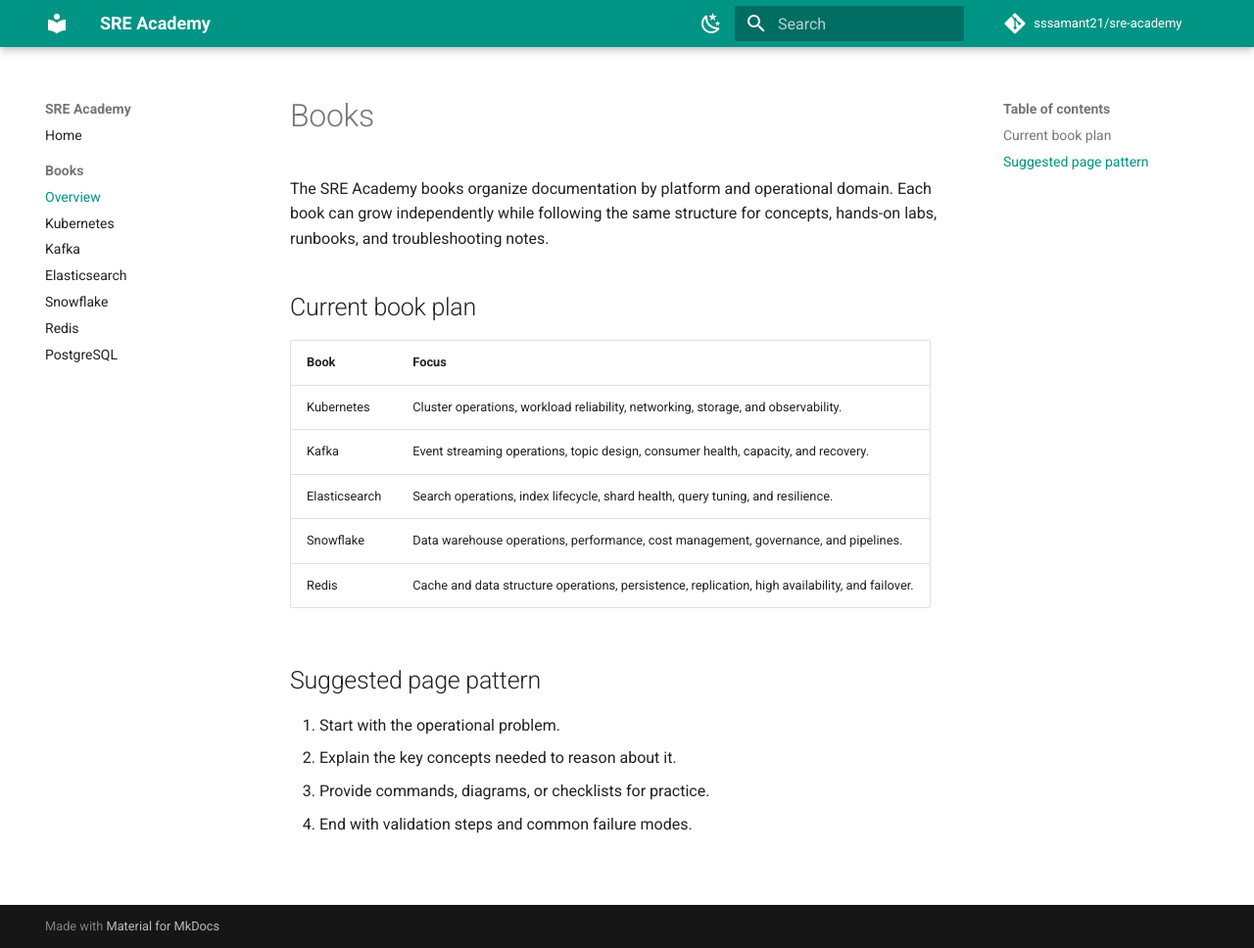
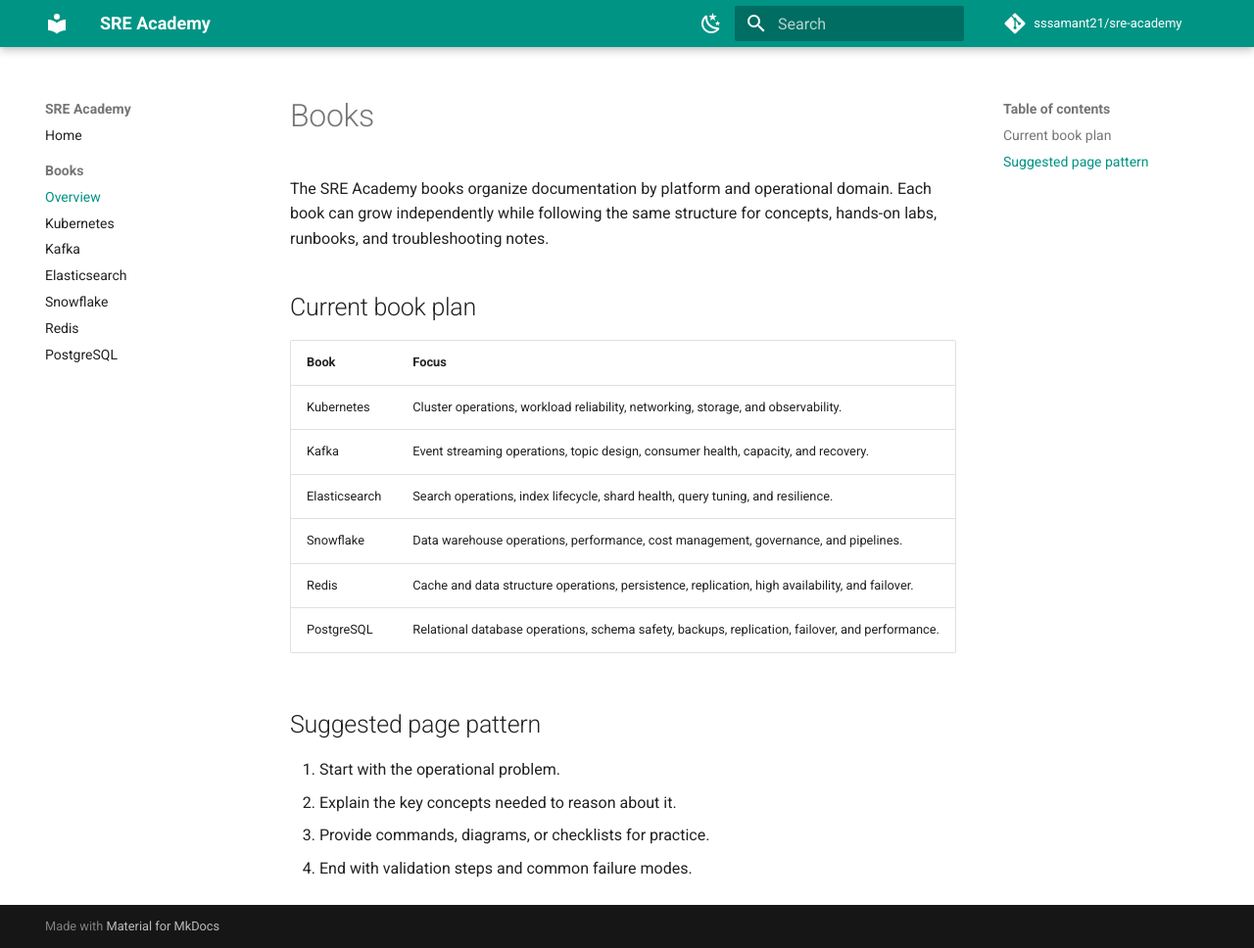
Before and after one commit to sssamant21/sre-academy, an MkDocs documentation site: the page built from docs/books/index.md, in a window 1280 px wide and 968 px high. Shown: the whole window at 98% size. Built offline with MkDocs 1.6.1 and Material for MkDocs 9.7.7, drawn with Linux system fonts in a browser that asks for light colours; comment, search, counter and statistics services are not loaded.

Commit message:
Add PostgreSQL to book overview

```diff
--- a/docs/books/index.md
+++ b/docs/books/index.md
@@ -11,6 +11,7 @@
 | Elasticsearch | Search operations, index lifecycle, shard health, query tuning, and resilience. |
 | Snowflake | Data warehouse operations, performance, cost management, governance, and pipelines. |
 | Redis | Cache and data structure operations, persistence, replication, high availability, and failover. |
+| PostgreSQL | Relational database operations, schema safety, backups, replication, failover, and performance. |
 
 ## Suggested page pattern
 
```
